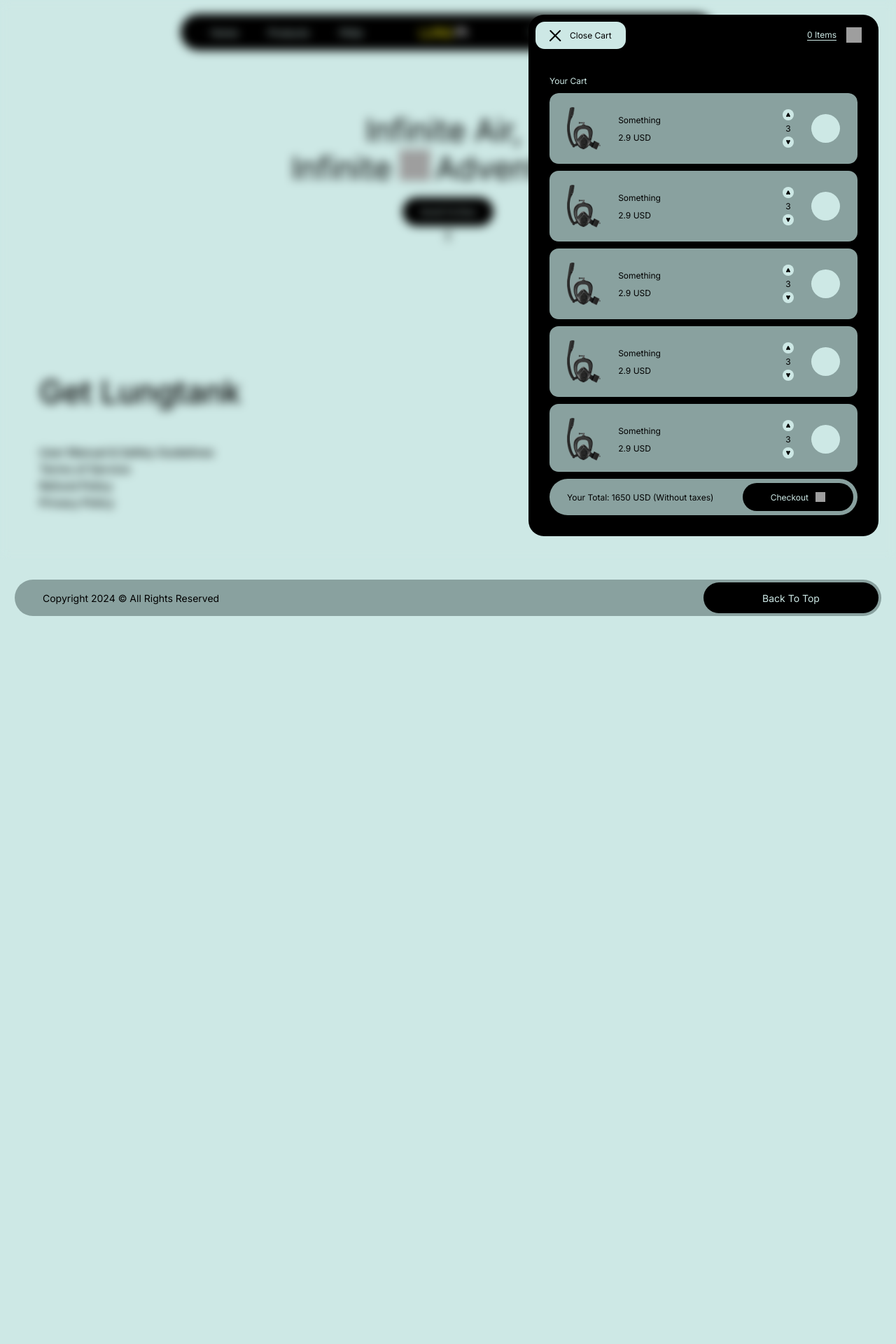
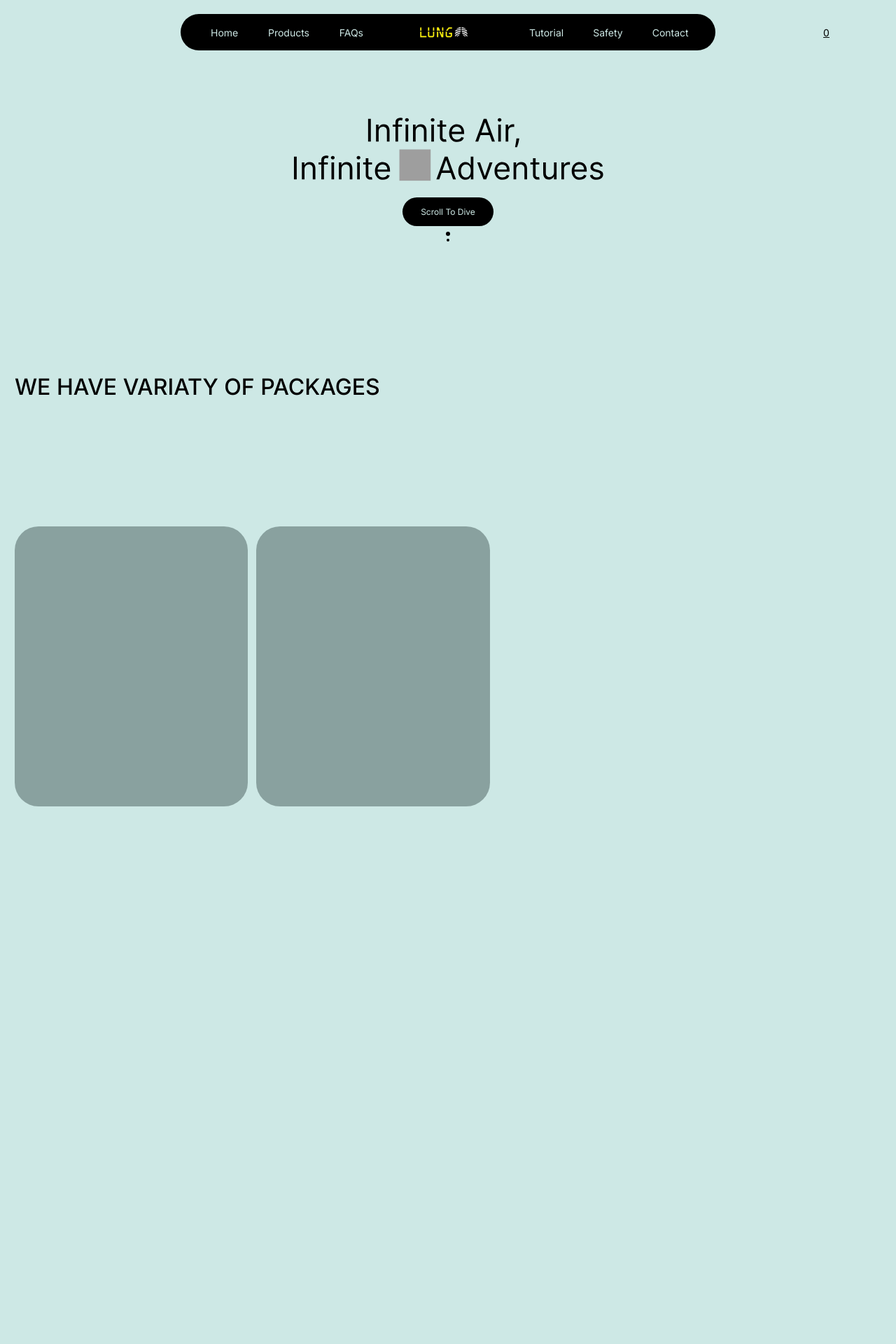
Before and after one commit to ProfoundPenguin/LungTank, a Django app: page / in a window 1280 px wide. Shown: the top 1920 px of the page at 70% size. Before the commit the page ends 880 px from the top, so only its background shows below. Run offline with Django 4.2, Linux system fonts and the light colour scheme; grey boxes are pictures that could not be loaded.

Commit message:
Daily Commit, Product section work started

```diff
--- a/static/style/global.css
+++ b/static/style/global.css
@@ -16,7 +16,11 @@ html, body {
 
 body {
     background-color: var(--white);
-    overflow-x: hidden;
+    /* overflow-x: hidden; */
+}
+
+button {
+    cursor: pointer;
 }
 
 * {
@@ -40,7 +44,8 @@ body {
 }
 #take_dudes_glasses {
     width: 100vw;
-    left: -20px;
+    /* left: -20px; */
+    right: 20px;
     height: 100%;
     background-color: rgba(205,232,229, 0.7);
     position: fixed;
@@ -564,12 +569,18 @@ body.cart #banner #mobile_menu ul {
     #pc_cart {
         position: absolute;
         top: 21px;
+        overflow: hidden;
+        transition: 0.2s;
+        max-width: 0px;
         right: 25px;
         background-color: var(--black);
         border-radius: 22px;
         width: 500px;
         z-index: 10;
         height: calc(100vh - 55px);
+    }
+    body.cart #pc_cart {
+        max-width: 500px;
     }
     #pc_cart #cart_banner {
         display: flex;
@@ -621,11 +632,11 @@ body.cart #banner #mobile_menu ul {
         border-radius: 13px;
         position: relative;
         overflow-x: hidden;
-        -ms-overflow-style: none;  /* Internet Explorer 10+ */
+        -ms-overflow-style: none;
         scrollbar-width: none;
     }
     #pc_cart #content #cart_content::-webkit-scrollbar {
-        display: none;  /* Safari and Chrome */
+        display: none;
     }
     #pc_cart #content .title {
         font-size: 1.2rem;
@@ -725,12 +736,17 @@ body.cart #banner #mobile_menu ul {
         width: 100vw;
         height: 100vh;
         pointer-events: none;
-        opacity: 1;
+        opacity: 0;
         position: fixed;
         top: 0px;
+        transition: 0.2s;
         z-index: 9;
         left: 0px;
         background-color: rgba(205,232,229, 0.7);
+    }
+    body.cart #pc_blur {
+        opacity: 1;
+        pointer-events: all;
     }
     @supports (backdrop-filter: blur(10px)) {
         #pc_blur {
--- a/static/style/page.css
+++ b/static/style/page.css
@@ -45,6 +45,51 @@
 }
 
 
+
+#products {
+    width: 100%;
+    height: 2000px;
+}
+#products h1 {
+    font-size: 3.2rem;
+    font-weight: 500;
+    color: var(--black);
+}
+#products #sticky {
+    width: 100%;
+    height: 100svh;
+    display: flex;
+    align-items: center;
+    position: sticky;
+    top: 0px;
+}
+#products #sticky #content {
+    width: 100%;
+    height: 100%;
+    display: flex;
+    flex-direction: column;
+    justify-content: space-around;
+}
+#products #trail {
+    display: flex;
+    width: 100vw;
+    gap: 12px;
+    margin-left: -20px;
+    overflow-x: auto;
+}
+#products #trail #product {
+    aspect-ratio: 50/60;
+    height: 50vh;
+    background-color: #89A19F;
+    border-radius: 34px;
+}
+#products #trail #product:first-child {
+    margin-left: 20px;
+}
+#products #trail #product:last-child {
+    margin-right: 20px;
+}
+
 @media (min-width: 430px) {
     #landing svg {
         width: 60%;
--- a/templates/base.html
+++ b/templates/base.html
@@ -59,7 +59,7 @@
 <body class="">
     <div id="pc_cart" class="pc_only">
         <div id="cart_banner">
-            <button>
+            <button onclick="closeall()">
                 <svg width="17" height="16" viewBox="0 0 17 16" fill="none" xmlns="http://www.w3.org/2000/svg">
                     <path d="M1.3623 1L15.3623 15" stroke="black" stroke-width="2" stroke-linecap="round"/>
                     <path d="M15 1L0.999999 15" stroke="black" stroke-width="2" stroke-linecap="round"/>
@@ -365,7 +365,7 @@
             </div>
         </div>
     </div>
-    <div id="pc_blur"></div>
+    <div id="pc_blur" onclick="closeall()"></div>
     <div id="global_content">
 
         <div id="banner">
@@ -489,7 +489,7 @@
                     </div>
                 </div>
             </div>
-            <div id="cart_button" class="pc_only">
+            <div id="cart_button" onclick="cart()" class="pc_only">
                 <p id="cart_count">0</p>
                 <svg width="22" height="22" viewBox="0 0 22 22" fill="none" xmlns="http://www.w3.org/2000/svg" xmlns:xlink="http://www.w3.org/1999/xlink">
                     <rect width="22" height="22" fill="url(#pattern0_48_85)"/>
@@ -506,7 +506,7 @@
 
         <div id="take_dudes_glasses"></div>
 
-        <div id="page_content" onclick=" onclick="closeall()"">
+        <div id="page_content" onclick="closeall()">
         {% block content %}
 
         {% endblock content %}
--- a/templates/index.html
+++ b/templates/index.html
@@ -37,5 +37,22 @@
     <div id="dot_2"></div>
 
 </div>
+<div id="products">
+    <div id="sticky">
+        <div id="content">
+            <h1>WE HAVE VARIATY OF PACKAGES</h1>
+            <div id="trail">
+                <div id="product">
+
+                </div>
+                <div id="product">
+
+                </div>
+            </div>
+        </div>
+    </div>
+
+
+</div>
 
 {% endblock content %}
```
